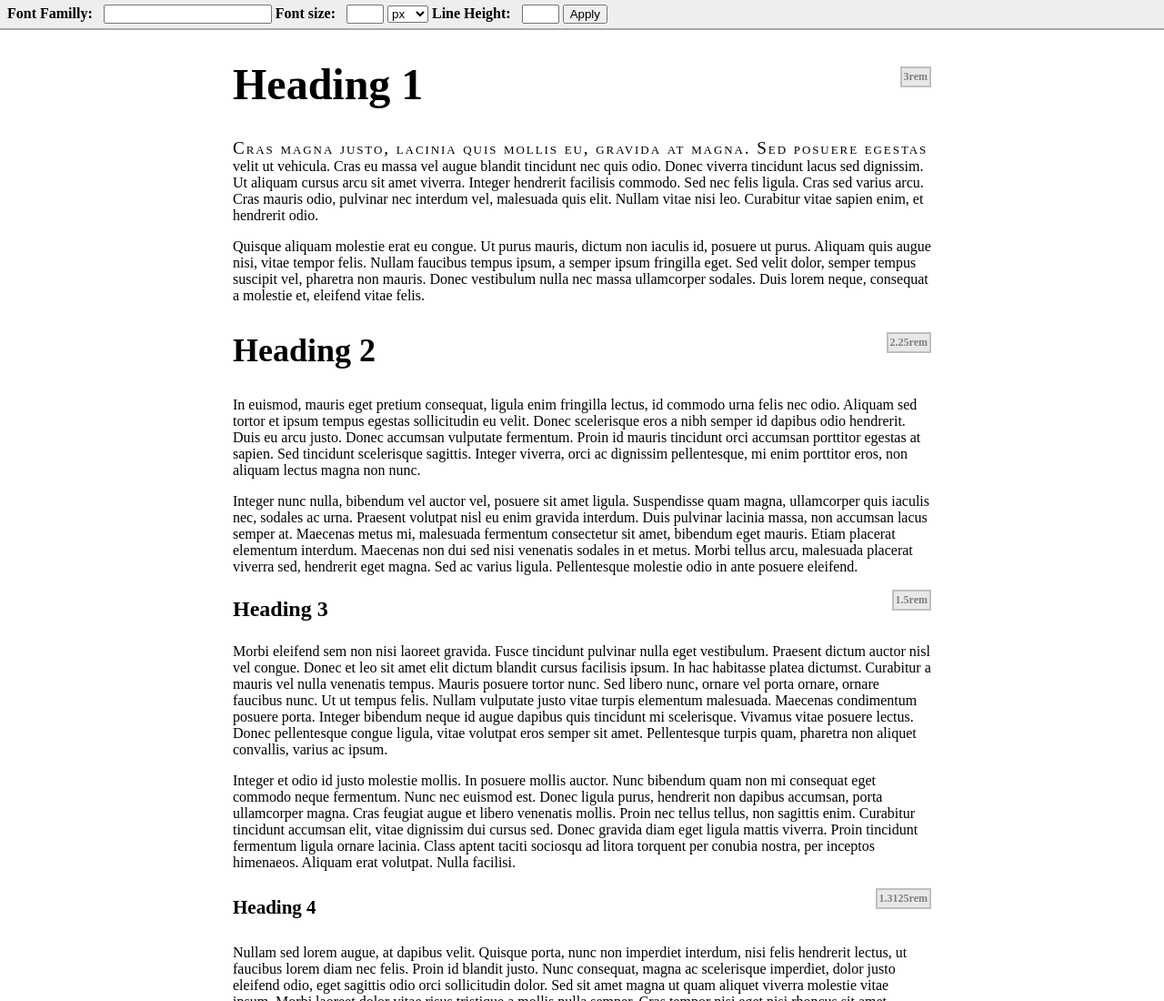
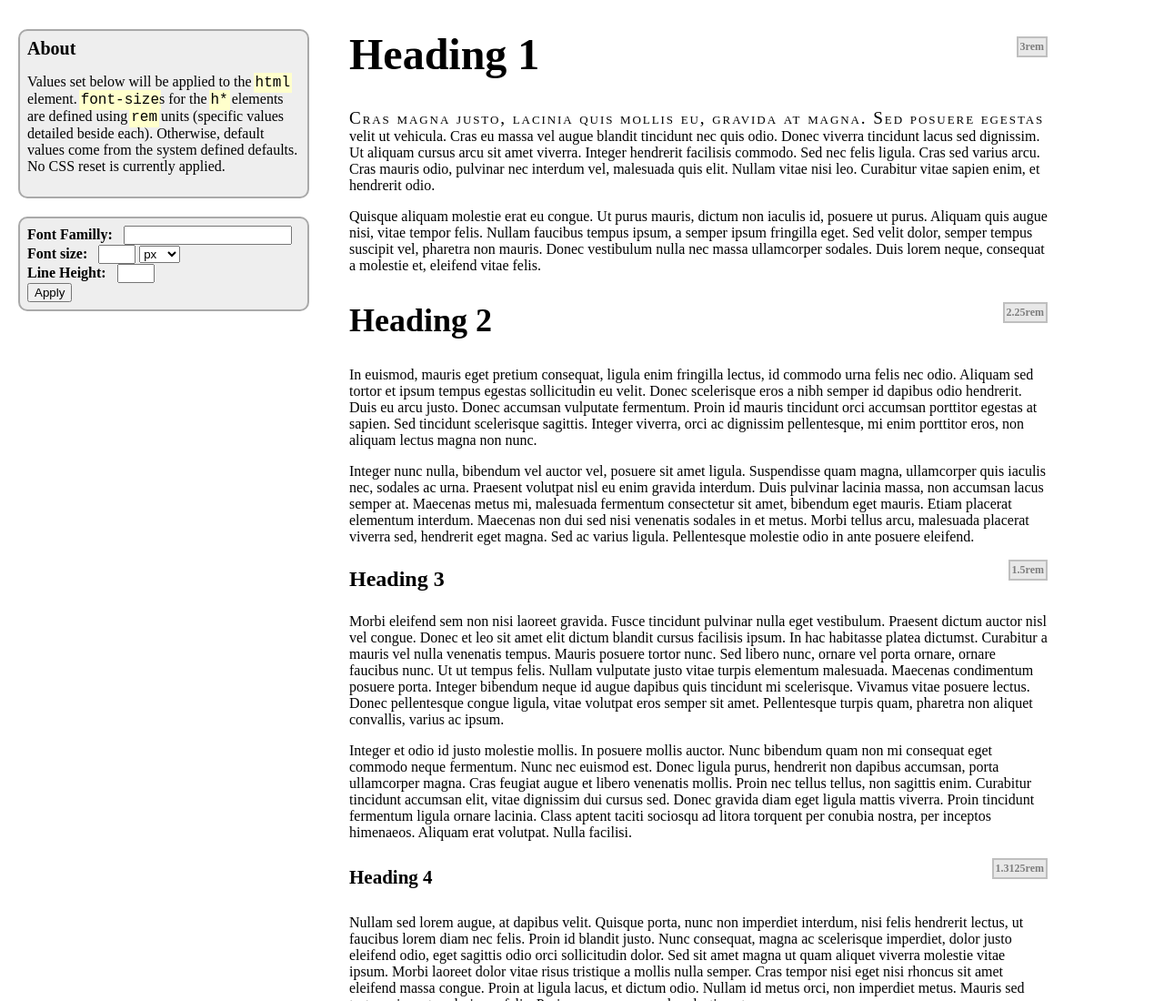
Before and after one commit to mackking/webplayground, a plain HTML site: page typography/typo2.html in a window 1280 px wide. Shown: the top 1100 px of the page at 91% size. Drawn offline with nearby package versions, Linux system fonts and the light colour scheme.

Commit message:
tweaking layout. adding a little basil exposition

```diff
--- a/typography/typo2.html
+++ b/typography/typo2.html
@@ -9,6 +9,8 @@
 
 
         <style type="text/css">
+        	* { -moz-box-sizing: border-box; -webkit-box-sizing: border-box; box-sizing: border-box; }
+
         	body {
         		font-size: 100%;
         		margin: 0;
@@ -84,10 +86,26 @@
 				letter-spacing: 0.1em;
 			}
 
-			.font-switcher {
-				padding: 0.3em 0.5em;
+			.sidebar {
+				position: fixed;
+				left: 20px;
+				width: 25%;
+
+			}
+			.box {
+				font-size: 16px; /* hardwire font-size to avoid scaling with rest of page */
+				padding: 0.5em;
 				background: #eee;
-				border-bottom: 2px solid darkgray;
+				border: 2px solid darkgray;
+				border-radius: 10px;
+				margin-bottom: 20px;
+
+			}
+
+			/* faking an h1 to avoid clash with test-data styling */
+			.h1 {
+				font-size: 20px;
+				font-weight: bold;
 			}
 
 			.font-switcher label {
@@ -97,37 +115,48 @@
 
 			#test-data {
 				width: 60%;
-				margin: 0 auto;
+				margin: 0 10% 0 30%;
+			}
+
+			.help {
+				border-top: 1px solid gray;
+			}
+
+			code {
+				background-color: #ffc;
+				padding: 2px;
+				margin: -2px;
 			}
         </style>
 
-<script src="http://ajax.googleapis.com/ajax/libs/jquery/1.9.0/jquery.min.js"></script>
 
 	</head>
 	<body>
-<div class="font-switcher">
+		<div class="sidebar">
+			<div class="box">
+				<div class="h1">About</div>
+				<p>Values set below will be applied to the <code>html</code> element. <code>font-size</code>s for the <code>h*</code> elements are defined using <code>rem</code> units (specific values detailed beside each). Otherwise, default values come from the system defined defaults. No CSS reset is currently applied.</p>
+
+			</div>
+			<div class="box font-switcher">
 				<form>
+					<div>
 					<label for="ffam">Font Familly:</label>
 					<input type="text" size="20" name="ffam" id="ffam">
+					</div>
+					<div>
 					<label for="fsize">Font size:</label>
 					<input type="text" size="2" name="fsize" id="fsize">
 					<select name="fsizeunit" id="fsizeunit"><option value="px">px</option><option value="em">em</option><option value="rem">rem</option></select>
+					</div>
+					<div>
 					<label for="lhigh">Line Height:</label>
 					<input type="text" size="2" name="lhigh" id="lhigh">
-
+					</div>
 					<button id="apply" type="submit">Apply</button>
 				</form>
-		<script type="text/javascript">
-			$('form').submit(function () {
-				var size = ''+$('input[name=fsize]').val()+$('select[name=fsizeunit]').val();
-				$("#test-data").css({'font-size': size,
-					'font-family': $('input[name=ffam]').val(),
-					'line-height': $('input[name=lhigh]').val() });
-				return false;
-			});
-		</script>
 			</div>
-
+		</div>
 		<div id="test-data">
 			<h1>Heading 1</h1>
 
@@ -166,7 +195,17 @@
 			<p>Nam eu massa sed dolor faucibus placerat. Mauris ante urna, aliquet non aliquam nec, facilisis quis urna. Curabitur pharetra viverra urna rutrum pulvinar. Vivamus eleifend, dui quis accumsan interdum, urna leo venenatis eros, in mollis justo justo sit amet urna. Nam tortor velit, congue sed sodales vel, scelerisque vitae turpis. Pellentesque laoreet sapien non nulla placerat vitae posuere massa interdum. Morbi vitae eros metus. In mollis massa et felis hendrerit a faucibus ligula blandit.</p>
 
 		</div>
+
+		<script src="http://ajax.googleapis.com/ajax/libs/jquery/1.9.0/jquery.min.js"></script>
+		<script type="text/javascript">
+			$('form').submit(function () {
+
+				$("html").css({'font-size': $('input[name=fsize]').val()+$('select[name=fsizeunit]').val(),
+					'font-family': $('input[name=ffam]').val(),
+					'line-height': $('input[name=lhigh]').val() });
+				return false;
+			});
+		</script>
+
 	</body>
-
-
 </html>
```
Lines whose indentation alone changed are shown as unchanged.
